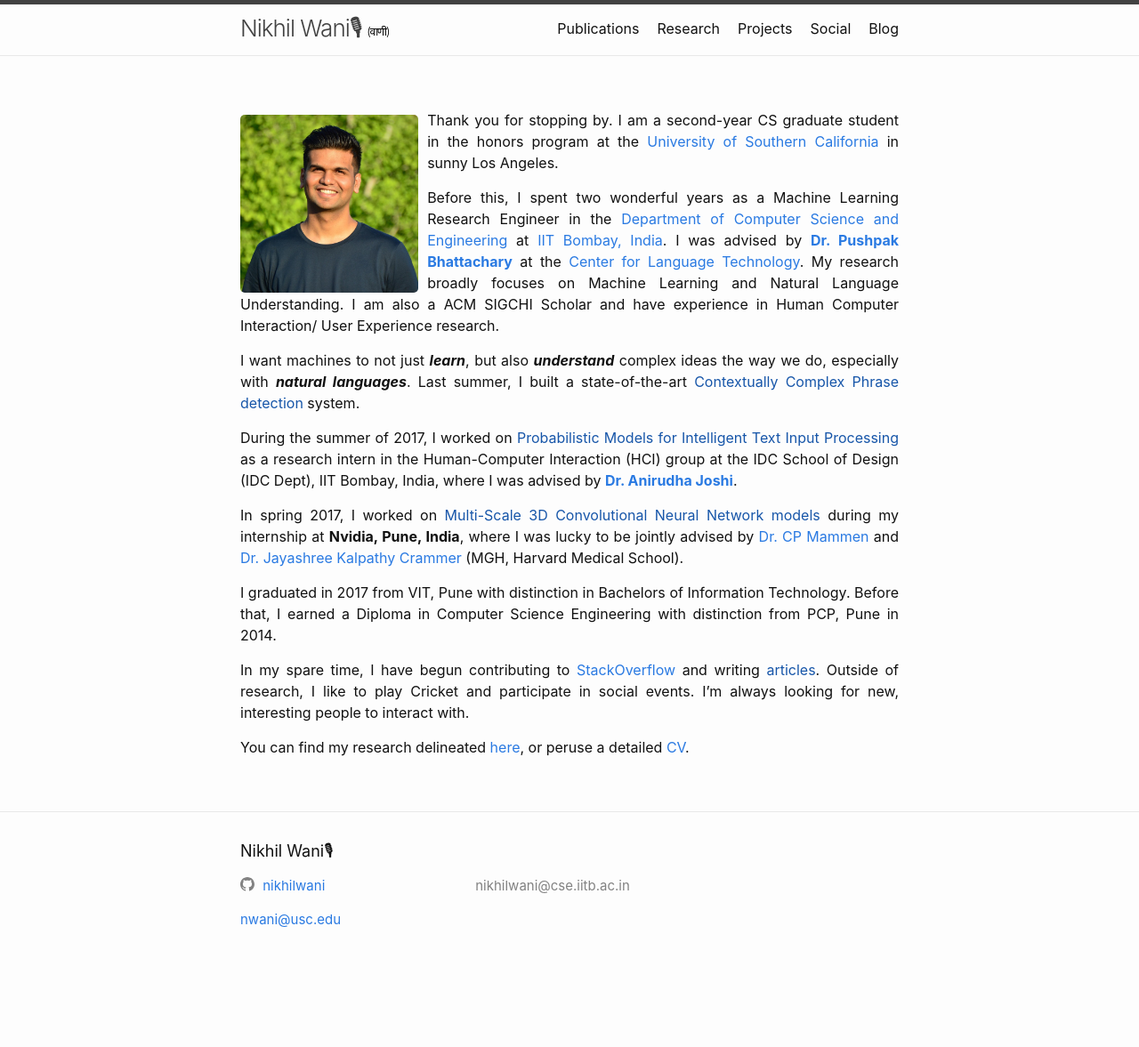
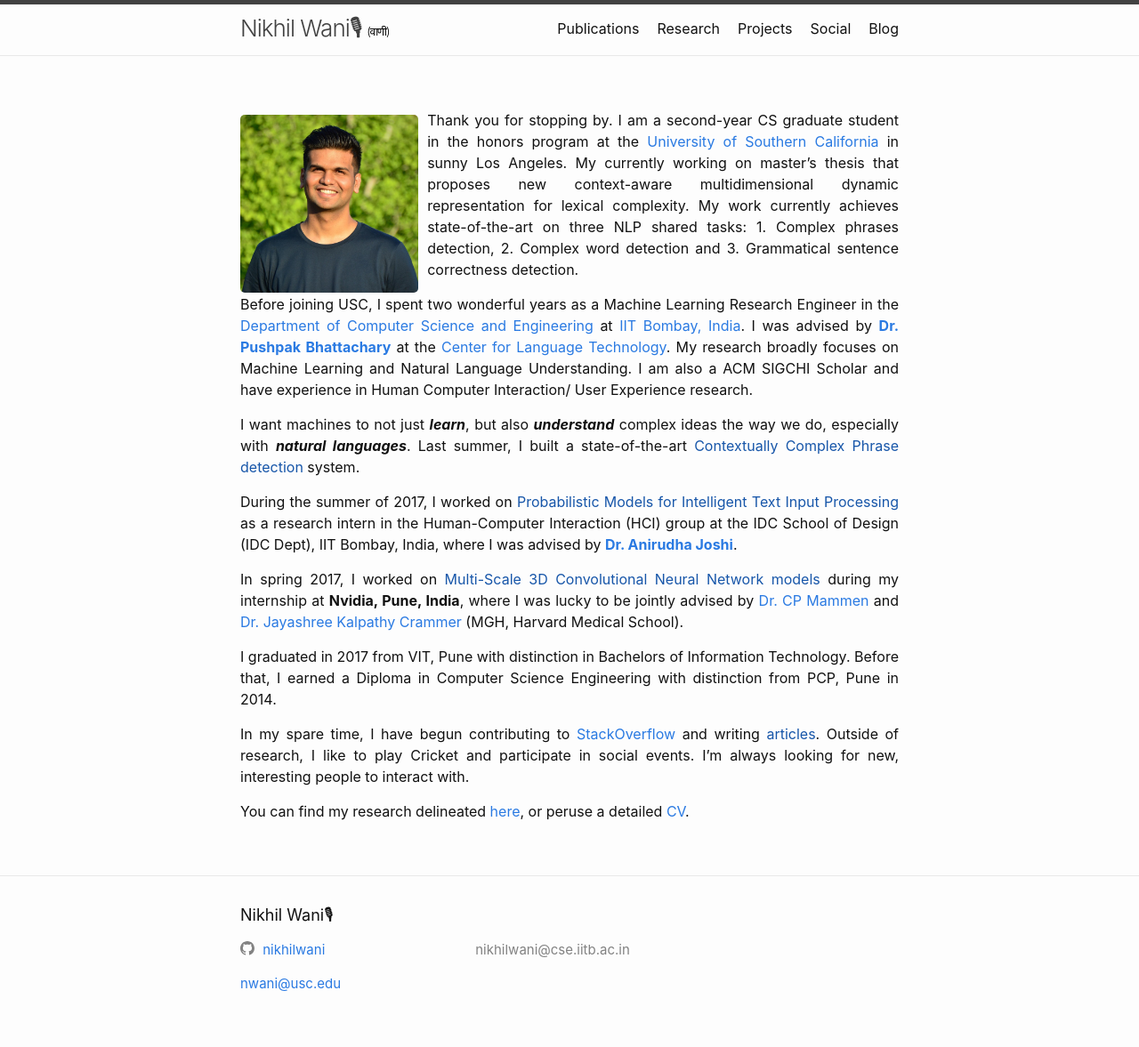
Before and after one commit to nikhilwani/nikhilwani.github.io, a Jekyll site: the page built from index.md, in a window 1280 px wide. Shown: the whole page at 89% size. Built offline with Jekyll 4.4.1, drawn with Linux system fonts in a browser that asks for light colours; comment, search, counter and statistics services are not loaded; before the commit the page ends 1105 px from its top, so only the background shows below that.

Commit message:
Update index.md

```diff
--- a/index.md
+++ b/index.md
@@ -65,10 +65,10 @@
 </div>
 
 
-Thank you for stopping by. I am a second-year CS graduate student in the honors program at the [University of Southern California](https://www.usc.edu/) in sunny Los Angeles.
+Thank you for stopping by. I am a second-year CS graduate student in the honors program at the [University of Southern California](https://www.usc.edu/) in sunny Los Angeles. My currently working on master's thesis that proposes new context-aware multidimensional dynamic representation for lexical complexity. My work currently achieves state-of-the-art on three NLP shared tasks: 1. Complex phrases detection, 2. Complex word detection and 3. Grammatical sentence correctness detection.
 
 
-Before this, I spent two wonderful years as a Machine Learning Research Engineer in the [Department of Computer Science and Engineering](https://www.cse.iitb.ac.in/) at [IIT Bombay, India](https://www.iitb.ac.in/). I was advised by **[Dr. Pushpak Bhattachary](https://www.cse.iitb.ac.in/~pb/)** at the [Center for Language Technology](http://www.cfilt.iitb.ac.in/). My research broadly focuses on Machine Learning and Natural Language Understanding. I am also a ACM SIGCHI Scholar and have experience in Human Computer Interaction/ User Experience research.
+Before joining USC, I spent two wonderful years as a Machine Learning Research Engineer in the [Department of Computer Science and Engineering](https://www.cse.iitb.ac.in/) at [IIT Bombay, India](https://www.iitb.ac.in/). I was advised by **[Dr. Pushpak Bhattachary](https://www.cse.iitb.ac.in/~pb/)** at the [Center for Language Technology](http://www.cfilt.iitb.ac.in/). My research broadly focuses on Machine Learning and Natural Language Understanding. I am also a ACM SIGCHI Scholar and have experience in Human Computer Interaction/ User Experience research.
 
  I want machines to not just ***learn***, but also ***understand*** complex ideas the way we do, especially with ***natural languages***. Last summer, I built a state-of-the-art [Contextually Complex Phrase detection]() system.
 
```
